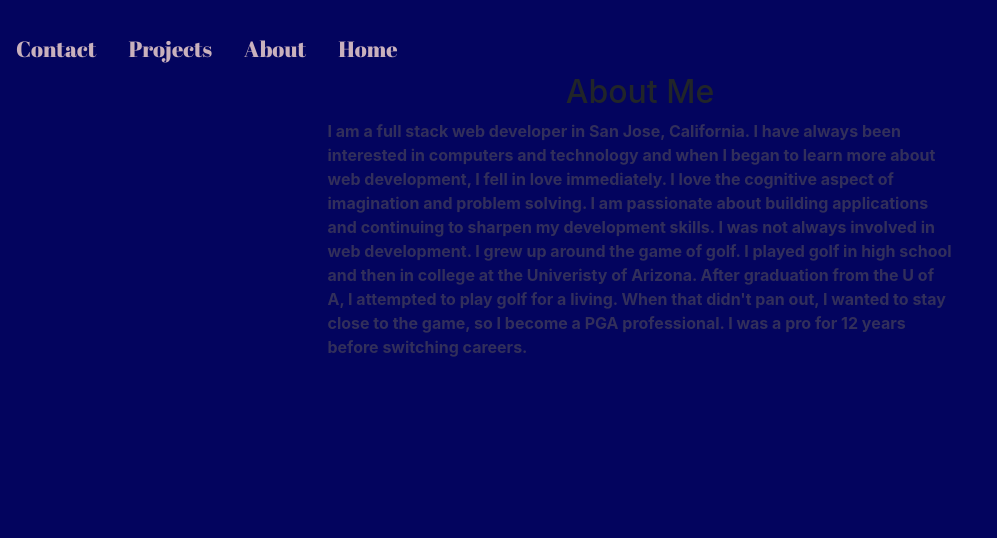
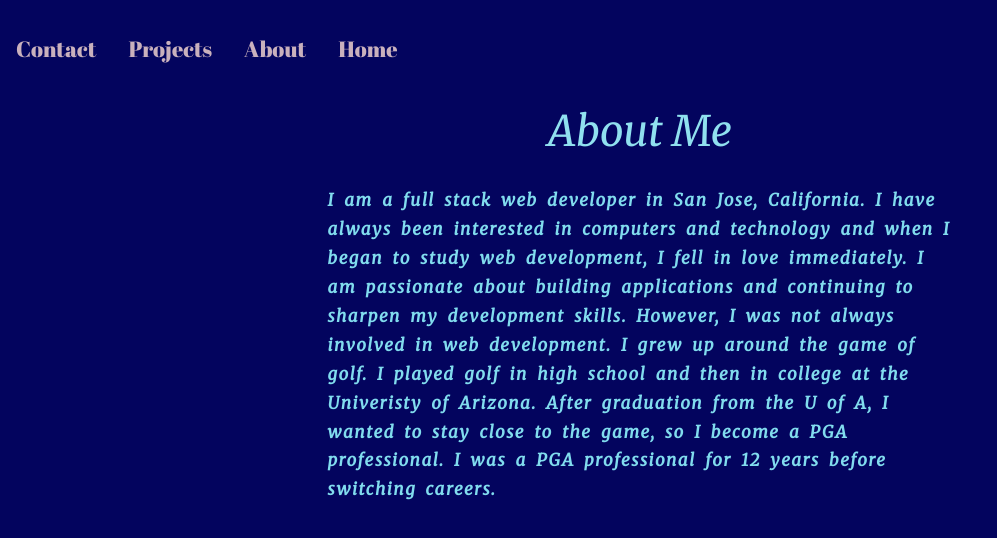
Before and after one commit to tdw78/Tim-Weiss, a React (Create React App) app: page /about in a window 1280 px wide. Shown: the top 538 px of the page, without its empty margins (0-997 px from the left). Built offline with nearby package versions, Linux system fonts and the light colour scheme.

Commit message:
About Complete

```diff
--- a/public/index.html
+++ b/public/index.html
@@ -11,6 +11,7 @@
     />
     <link rel="apple-touch-icon" href="%PUBLIC_URL%/logo192.png" />
     <link href="https://fonts.googleapis.com/css2?family=Abril+Fatface&display=swap" rel="stylesheet">
+    <link href="https://fonts.googleapis.com/css2?family=Merriweather:ital@1&display=swap" rel="stylesheet">
     <!--
       manifest.json provides metadata used when your web app is installed on a
       user's mobile device or desktop. See https://developers.google.com/web/fundamentals/web-app-manifest/
--- a/src/App.css
+++ b/src/App.css
@@ -10,6 +10,8 @@
 
 .main {
   min-height: 100vh;
+  font-family: 'Merriweather', serif;
+  color: #90E0EF;
 }
 
 #title {
@@ -39,10 +41,13 @@
 } */
 
 #about-me {
-  color: #322F5B;
-  font-size: 16px;
+  color: #81DCEE;
+  font-size: 17px;
   font-weight: bold;
   text-align: left;
+  line-height: 1.7;
+  word-spacing: 4px;
+  letter-spacing: .1rem;
 }
 
 img {
--- a/src/components/About.js
+++ b/src/components/About.js
@@ -4,21 +4,25 @@ import React, { Component } from 'react';
 class About extends Component {
 
   render () {
+    const titleStyle = {
+      fontSize: 42,
+      paddingBottom: 22,
+      paddingTop: 33
+    }
+
     return (
       <div>
         <div className="main">
-          <h2>About Me</h2>
+          <h2 style={titleStyle}>About Me</h2>
           <div class="row">
             <div class="col-lg-3"></div>
             <div class="col-lg-6" id="about-me">
               I am a full stack web developer in San Jose, California.  I have always been
-              interested in computers and technology and when I began to learn more about web development,
-              I fell in love immediately.  I love the cognitive aspect of imagination and problem solving.
-              I am passionate about building applications and continuing to sharpen my development skills.
-              I was not always involved in web development.  I grew up around the game of golf.  I played golf in high school and then in
-              college at the Univeristy of Arizona.  After graduation from the U of A, I attempted to play
-              golf for a living.  When that didn't pan out, I wanted to stay close to the game, so I become
-              a PGA professional.  I was a pro for 12 years before switching careers.
+              interested in computers and technology and when I began to study web development,
+              I fell in love immediately.  I am passionate about building applications and continuing to sharpen my development skills.
+              However, I was not always involved in web development.  I grew up around the game of golf.  I played golf in high school and then in
+              college at the Univeristy of Arizona.  After graduation from the U of A, I wanted to stay close to the game, so I become
+              a PGA professional.  I was a PGA professional for 12 years before switching careers.
             </div>
             <div class="col-lg-3"></div>
           </div>
```
